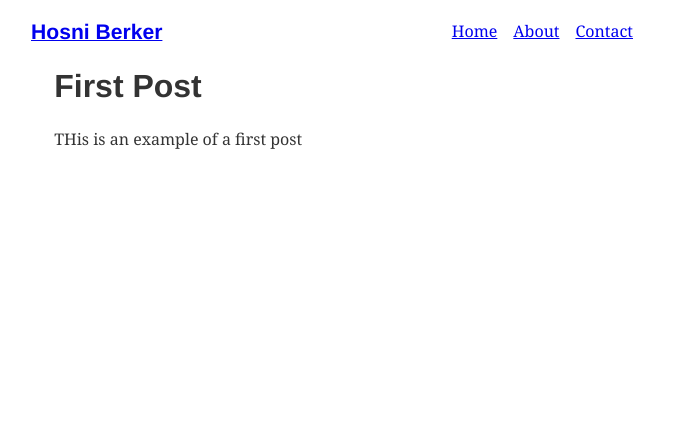
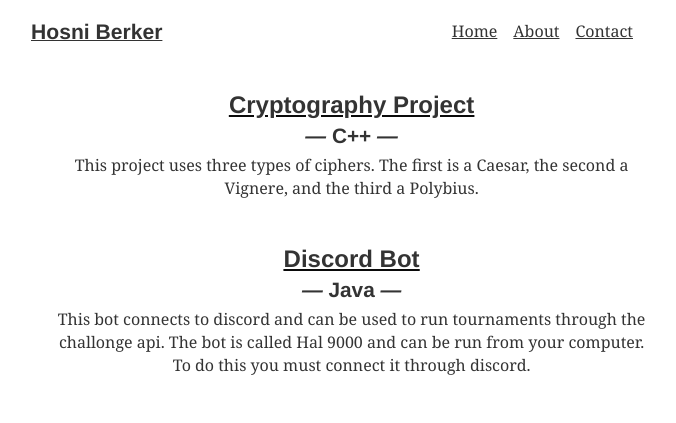
Before and after one commit to hberker/hberker.github.io, a Gatsby site in the folder gatsby-site/: page / in a window 1280 px wide. Shown: the whole page, without its empty margins (300-976 px from the left). Built offline with nearby package versions, Linux system fonts and the light colour scheme; Gatsby itself is replaced by a stand-in of ours.

Commit message:
adds main index page information

```diff
--- a/gatsby-site/src/pages/index.css
+++ b/gatsby-site/src/pages/index.css
@@ -4,16 +4,32 @@
     align-items: center;
     margin: 0 auto 12px auto;
 }
-#header{
-
-    text-decoration: overline;
+a {
+     color: inherit;
+}
+a:hover
+{
+     color:#00A0C6;
+     text-decoration:none;
+     cursor:pointer;
+}
+.post {
+    font : "Open Sans";
 
 }
-#posts{
-    display: flex;
-    width: 50%;
-    height: 200px;
-    margin: auto;
-    border-radius: 10px;
-    border: 3px dashed #1c87c9;
+h2.post{
+
+    margin: 0;
+    padding:0px;
+    font-size: 1.5em;
 }
+h3.post{
+    margin: 3px;
+    padding:3px;
+    font-size: 1.3em;
+}
+p.post{
+    font-size: 1.0em;
+
+
+}
--- a/gatsby-site/src/pages/index.js
+++ b/gatsby-site/src/pages/index.js
@@ -1,23 +1,40 @@
 import React from "react"
 import { Link } from "gatsby"
 import Layout from "./../components/Layout"
-import Post from "./../components/post"
-//import style from "/index.css"
+import styles from "./index.css"
 
+
+const Post = props => (
+  <div className={props.name}>
+    <br></br>
+    <h2 align="center" className={props.name}><strong><a href = {props.link}><u>{props.title}</u></a></strong></h2>
+    <h3 align="center" className={props.name}><b><em> — </em></b>{props.lang}<b><em> — </em></b></h3>
+    <p align="center" className={props.name}>{props.excerpt}</p>
+  </div>
+)
 
 export default () =>
 (
-  <Layout>
+  <Layout style={{styles}}>
       <ul>
-        <post>
-          <h1>First Post</h1>
-          <p>THis is an example of a first post</p>
-        </post>
+        <Post
+          className = "post"
+          name = "post"
+          title = "Cryptography Project"
+          lang = "C++"
+          excerpt ="This project uses three types of ciphers. The first is a Caesar, the second a Vignere, and the third a Polybius."
+          link = "https://github.com/hberker/Cryptography-Project"
+        />
+        <Post
+          name = "post"
+          title = "Discord Bot"
+          lang = "Java"
+          excerpt ="This bot connects to discord and can be used to run tournaments through the challonge api.
+                    The bot is called Hal 9000 and can be run from your computer.
+                    To do this you must connect it through discord."
+          link = "https://github.com/hberker/Discord-Challonge-Bot"
+        />
+
       </ul>
   </Layout>
-
-
-
-
-
 )
```
